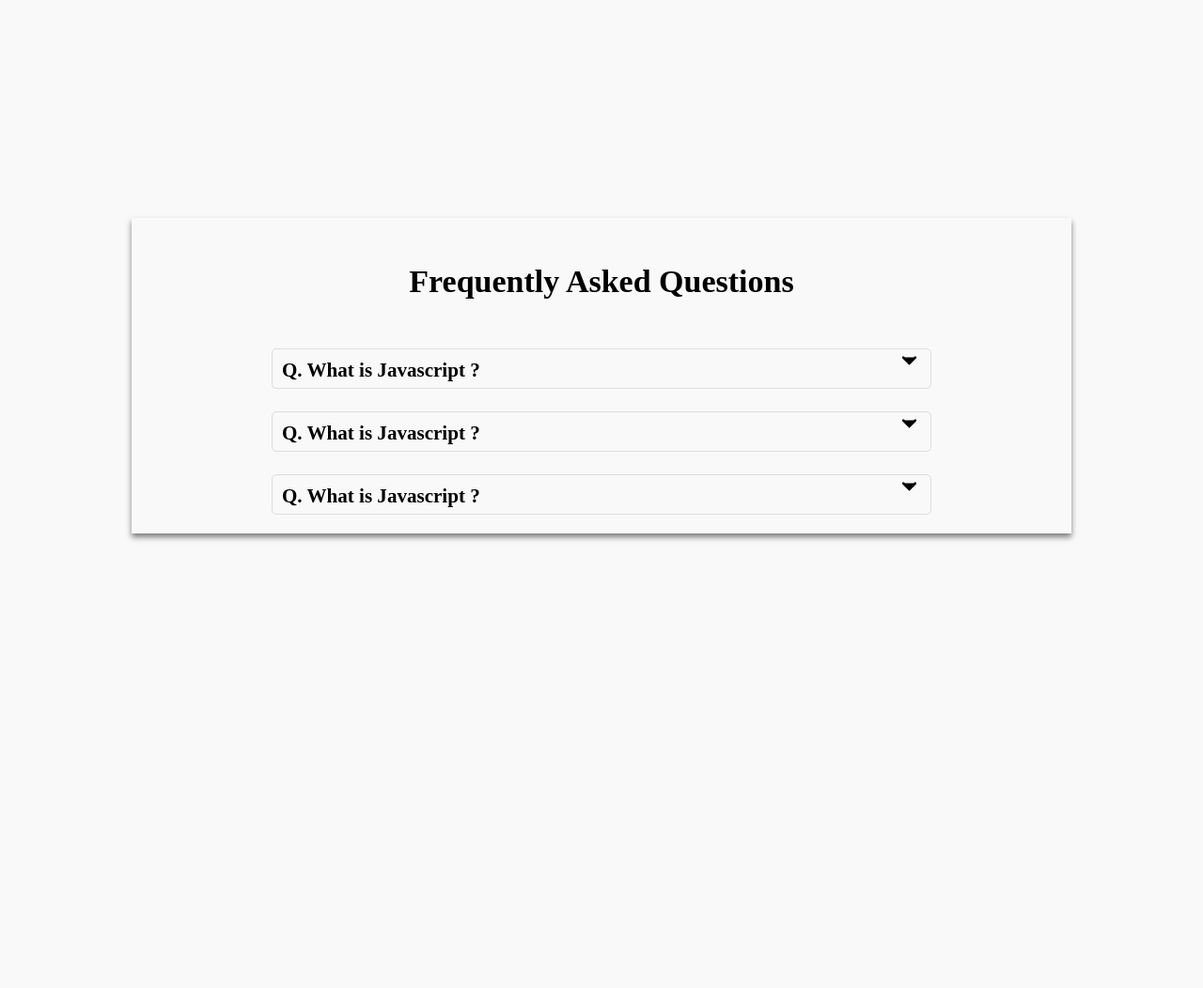
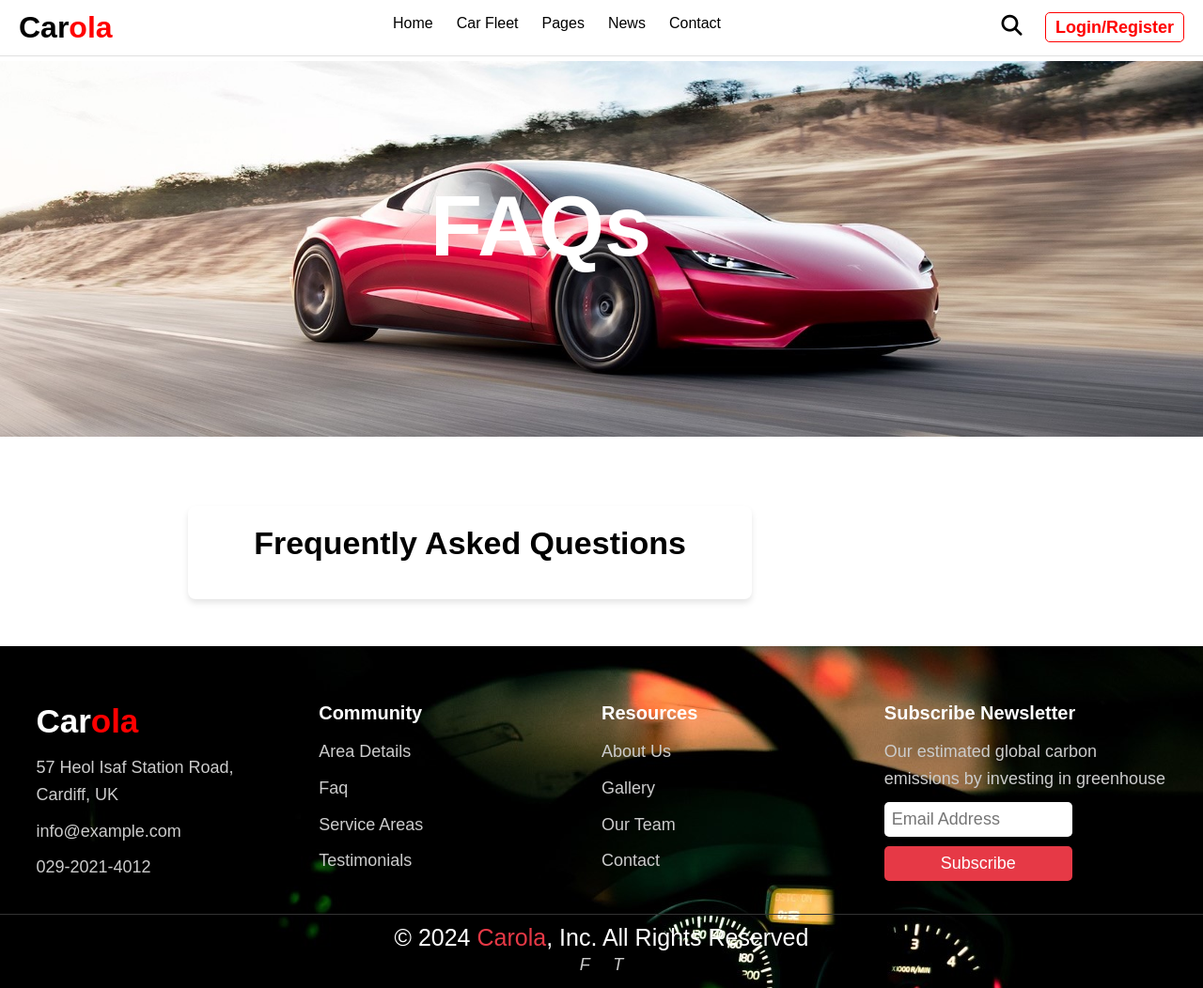
Before and after one commit to rahul2832005/car-rental-service, a PHP site: page /demo.php in a window 1280 px wide. Shown: the whole page at 94% size. Before the commit the page ends 576 px from the top, so only its background shows below. Run offline with PHP 8.4, Linux system fonts and the light colour scheme; data that the repository does not hold is empty.

Commit message:
faq_dynamic_complete

```diff
--- a/admin/dashboard.php
+++ b/admin/dashboard.php
@@ -14,6 +14,7 @@
 
 <!-- Sidebar -->
          <aside class="sidebar">
+         <span class="logo-text">Car<span style="color: red;">ola</span></span>
             <h2>Car Rental Portal</h2>
             <ul class="menu">
                 <li><a href="main.php" target="second">Dashboard</a></li>
--- a/user/demo.php
+++ b/user/demo.php
@@ -1,168 +1,162 @@
+<?php
+$conn = mysqli_connect("localhost", "root", "", "car_rent");
+if (!$conn) {
+    echo "not";
+}
+?>
 <!DOCTYPE html>
 <html lang="en">
+
 <head>
     <meta charset="UTF-8">
     <meta name="viewport" content="width=device-width, initial-scale=1.0">
-    <title>Document</title>
+    <title>FAQ Section</title>
     <style>
-
-         body {
+        body {
             /* font-family: poppins,sans-serif; */
-            font-family:Corbel;
+            font-family: Corbel;
             margin: 0;
             padding: 0;
-            display: flex;
+            /* display: flex; */
             justify-content: center;
             align-items: center;
             min-height: 100vh;
             background-color: #f9f9f9;
         }
-        section{
 
-            width: 75%;
-            margin: 0 auto;
-            display: flex;
-            flex-direction: column;
-            align-items: center;
-            box-shadow: 0 4px 6px rgba(0, 0, 0, 0.5);
+        .faq-container {
+            margin-left: 200px;
+            width: 90%;
+            max-width: 600px;
+            background: #fff;
+            border-radius: 8px;
+            box-shadow: 0 4px 6px rgba(0, 0, 0, 0.1);
             padding: 20px;
+            margin-bottom: 50px;
+            margin-top: 50px;
         }
-        .title{
 
+        .faq-container h1 {
+            color: black;
             font-size: 34px;
+            margin-bottom: 20px;
+            text-align: center;
+        }
 
-        }
-        .faq{
-            max-width: 700px;
-            margin-top: 1.5rem;
-            padding-bottom: 1rem;
-            border-bottom: 2px solid #fff;
-            cursor: pointer;
+        .faq-item {
             border: 1px solid #ddd;
             border-radius: 5px;
+            margin-bottom: 10px;
+            overflow: hidden;
         }
-        .question{
+
+        .faq-item button {
+            font-family: Sitka Small;
+            width: 100%;
+            background: #fff;
+            border: none;
+            padding: 15px;
+            text-align: left;
             font-size: 18px;
-            font-family: Sitka Small;
+            cursor: pointer;
             display: flex;
             justify-content: space-between;
             align-items: center;
         }
-        .question h3{
-            margin-bottom: -10px;
-            margin-top: 10px;
-            margin-left: 10px;
-            /* font-size: 1.5rem; */
+
+        .faq-item button:hover {
+            background-color: #f3f3f3;
         }
 
-        .answer{
+        .faq-item button .plus {
+
+            color: #ff4d4d;
+            font-weight: bold;
+            font-size: 25px;
+        }
+
+
+        .faq-item .faq-answer {
+            display: none;
+            padding: 15px;
+            font-size: 18px;
             color: #555;
-            /* margin-top: 10px; */
-            margin-left: 10px;
-            max-height: 0;
-            overflow: hidden;
-            transition: max-height 1.4s ease;
+            background-color: #f9f9f9;
+            margin-left: 22px;
 
         }
-        .answer p{
-            padding-top: 1rem;
-            line-height: 1.6;
-            font-size: 1.2rem;
 
-        }
-         .faq.active .answer{
-            margin-bottom: -30px;
-            max-height: 300px;
-            animation: fade 1s ease-in-out;
+        #bg_img {
+            width: 100%;
+            height: 400px;
+            margin-bottom: 20px;
+            margin-top: 5px;
         }
 
-        .faq.active svg{
-            transform: rotate(180deg);
-        }
-
-        svg{
-            margin-right: 15px;
-            transition: transform .5s ease-in;
-        }
-        @keyframes fade {
-            from{
-                opacity: 0;
-                transform: translateY(-10px);
-            }
-            to{
-                opacity: 1;
-                transform: translateY(0px);
-            }
+        .banner-text {
+            position: absolute;
+            top: 180px;
+            color: #fff;
+            padding: 10px;
+            font-size: 45px;
+            left: 35%;
         }
     </style>
 </head>
+
 <body>
-    <section>
-        <h2 class="title">Frequently Asked Questions</h2>
+    <?php
+    @include "navbar.php";
+    ?>
+    <div class="banner">
+        <img id="bg_img" src="image/contact_bg.jpg" alt="" srcset="">
+        <div class="banner-text">
+            <h1>FAQs</h1>
+        </div>
+    </div>
+    <div class="faq-container">
+        <h1>Frequently Asked Questions</h1>
+        <?php
 
-        <div class="faq">
-            <div class="question">
-                <h3>Q. What is Javascript ?</h3>
-                <svg width="15" height="10" viewBox="0 0 42 25">
-                    <path d="M3 3L21 21L39 3" stroke="black" stroke-width="7" stroke-linecap="round"/>
+        $faq = mysqli_query($conn, "select question,answer from faq");
+        if (mysqli_num_rows($faq) > 0) {
+            while ($row = mysqli_fetch_array($faq)) {
+        ?>
+                <div class="faq-item">
+                    <button>
+                    <?php echo $row['question']; ?> <span class="plus">+</span>
+                    </button>
+                    <div class="faq-answer">
+                    <?php echo $row['answer']; ?>
+                         </div>
+                </div>
 
-                </svg>
-            </div>
-            <div class="answer">
-                <p>
-                    Lorem ipsum dolor sit amet consectetur, adipisicing elit.
-                    Facere esse repellendus voluptates neque voluptate sapiente
-                    odio a corporis error alias perferendis asperiores,
-                    tempora voluptatibus numquam atque commodi sed dolores natus!
-                </p>
-            </div>
-        </div>
+        <?php
+            };
+        };
+        ?>
+    </div>
+    <?php
+    @include "footer.php";
+    ?>
+    <script>
+        document.querySelectorAll('.faq-item button').forEach(button => {
+            button.addEventListener('click', () => {
+                const answer = button.nextElementSibling;
+                const isVisible = answer.style.display === 'block';
 
-        <div class="faq">
-            <div class="question">
-                <h3>Q. What is Javascript ?</h3>
-                <svg width="15" height="10" viewBox="0 0 42 25">
-                    <path d="M3 3L21 21L39 3" stroke="black" stroke-width="7" stroke-linecap="round"/>
+                // Reset all answers
+                document.querySelectorAll('.faq-answer').forEach(ans => ans.style.display = 'none');
+                document.querySelectorAll('.faq-item .plus').forEach(plus => plus.textContent = '+');
 
-                </svg>
-            </div>
-            <div class="answer">
-                <p>
-                    Lorem ipsum dolor sit amet consectetur, adipisicing elit.
-                    Facere esse repellendus voluptates neque voluptate sapiente
-                    odio a corporis error alias perferendis asperiores,
-                    tempora voluptatibus numquam atque commodi sed dolores natus!
-                </p>
-            </div>
-        </div>
+                // Toggle current answer
+                if (!isVisible) {
+                    answer.style.display = 'block';
+                    button.querySelector('.plus').textContent = '-';
+                }
+            });
+        });
+    </script>
+</body>
 
-        <div class="faq">
-            <div class="question">
-                <h3>Q. What is Javascript ?</h3>
-                <svg width="15" height="10" viewBox="0 0 42 25">
-                    <path d="M3 3L21 21L39 3" stroke="black" stroke-width="7" stroke-linecap="round"/>
-
-                </svg>
-            </div>
-            <div class="answer">
-                <p>
-                    Lorem ipsum dolor sit amet consectetur, adipisicing elit.
-                    Facere esse repellendus voluptates neque voluptate sapiente
-                    odio a corporis error alias perferendis asperiores,
-                    tempora voluptatibus numquam atque commodi sed dolores natus!
-                </p>
-            </div>
-        </div>
-    </section>
-</body>
-<script>
-    const faqs=document.querySelectorAll(".faq");
-
-faqs.forEach(faq=>
-    {
-        faq.addEventListener("click",()=>{
-            faq.classList.toggle("active");
-        });
-    });
-</script>
 </html>
--- a/user/dis_car.php
+++ b/user/dis_car.php
@@ -44,7 +44,7 @@ $conn = mysqli_connect("localhost", "root", "", "car_rent");
                 <div class="card">
                     <div class="image">
 
-                    <a href="car_detail.php?id=<?php echo $row['id']; ?>"><img src="/project/car-rental-service/admin/img/<?php echo $image[0]; ?>"></a>
+                    <a href="car_detail.php?id=<?php echo $row['id']; ?>"><img src="/car%20rental%20service/admin/img/<?php echo $image[0]; ?>"></a>
                         <!-- <img src="/car%20rental%20service/admin/img/"> -->
                     </div>
                     <div class="caption">
```
Also changed, not shown: admin/css/dashstyle.css (+8 -2 lines), admin/demo.php (added, +137 -0 lines), user/car_detail.php (+5 -4 lines), user/faq.php (+24 -30 lines).
